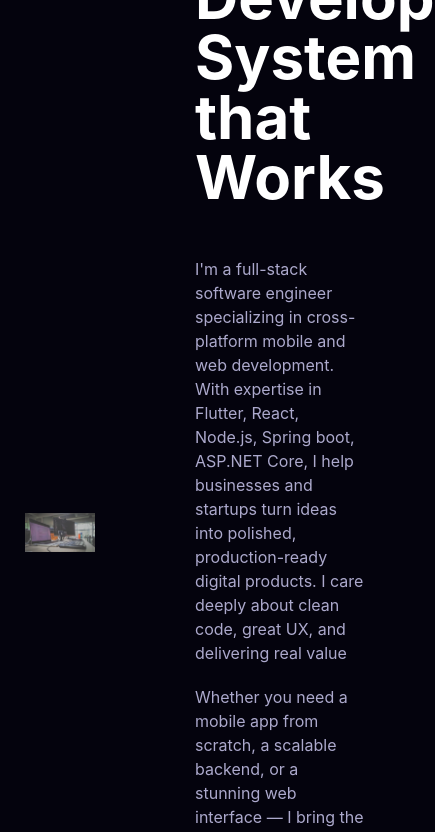
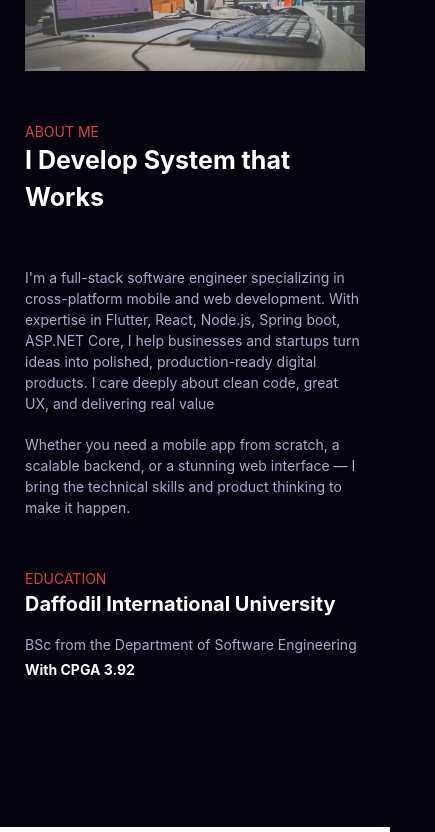
Before and after one commit to Neloy-SWE/My-Studio, a React (Vite) app: page / in a window 390 px wide. Shown: the part 1440-2272 px from the top of the page, 435 px wide, since content can reach past the window. Built offline with nearby package versions, Linux system fonts and the light colour scheme.

Commit message:
about section mobile view added

```diff
--- a/src/index.css
+++ b/src/index.css
@@ -3,7 +3,7 @@
 @theme {
   --color-primary: #0077ff;
   --color-bg: #04030d;
-  --color-abg: #171717;
+  --color-abg: #030014;
   --color-secondary: #d64242;
   --color-ts: #aca9cc;
 }
--- a/src/section/About.jsx
+++ b/src/section/About.jsx
@@ -3,33 +3,33 @@ import { Images } from "../utils/images";
 const About = () => {
     return (
         <>
-            <section id="about" className="min-h-screen w-full flex items-center justify-start mb-[100px] scroll-mt-[0px]">
-                <div className="w-1/2 pr-[100px]">
+            <section id="about" className="min-h-screen w-full flex flex-col lg:flex-row items-center justify-start mb-[100px] scroll-mt-[0px]">
+                <div className="lg:w-1/2 lg:pr-[100px] mb-[50px] lg:mb-0">
                     <img src={Images.Work} alt="work" className="h-full w-full object-cover" />
                 </div>
 
-                <div className="w-1/2">
-                    <p className="text-secondary">
+                <div className="lg:w-1/2">
+                    <p className="text-secondary text-[14px] lg:text-[16px]">
                         ABOUT ME
                     </p>
-                    <p className="text-white text-6xl font-bold pb-[50px]">
+                    <p className="text-white text-[25px] lg:text-6xl font-bold pb-[50px]">
                         I Develop System that Works
                     </p>
-                    <p className="text-ts pb-[20px]">
+                    <p className="text-ts text-[14px] lg:text-[16px] pb-[20px]">
                         I'm a full-stack software engineer specializing in cross-platform mobile and web development. With expertise in Flutter, React, Node.js, Spring boot, ASP.NET Core, I help businesses and startups turn ideas into polished, production-ready digital products. I care deeply about clean code, great UX, and delivering real value
                     </p>
 
-                    <p className="text-ts pb-[50px]">
+                    <p className="text-ts text-[14px] lg:text-[16px] pb-[50px]">
                         Whether you need a mobile app from scratch, a scalable backend, or a stunning web interface — I bring the technical skills and product thinking to make it happen.
                     </p>
 
-                    <p className="text-secondary">
+                    <p className="text-secondary text-[14px] lg:text-[16px]">
                         EDUCATION
                     </p>
-                    <p className="text-white text-2xl font-bold pb-[15px]">
+                    <p className="text-white text-[20px] lg:text-2xl font-bold pb-[15px]">
                         Daffodil International University
                     </p>
-                    <p className="text-ts mb-[5px]">
+                    <p className="text-ts text-[14px] lg:text-[16px] mb-[5px]">
                         BSc from the Department of Software Engineering
                     </p>
                     <p className="text-white text-sm font-bold">With CPGA 3.92</p>
```
